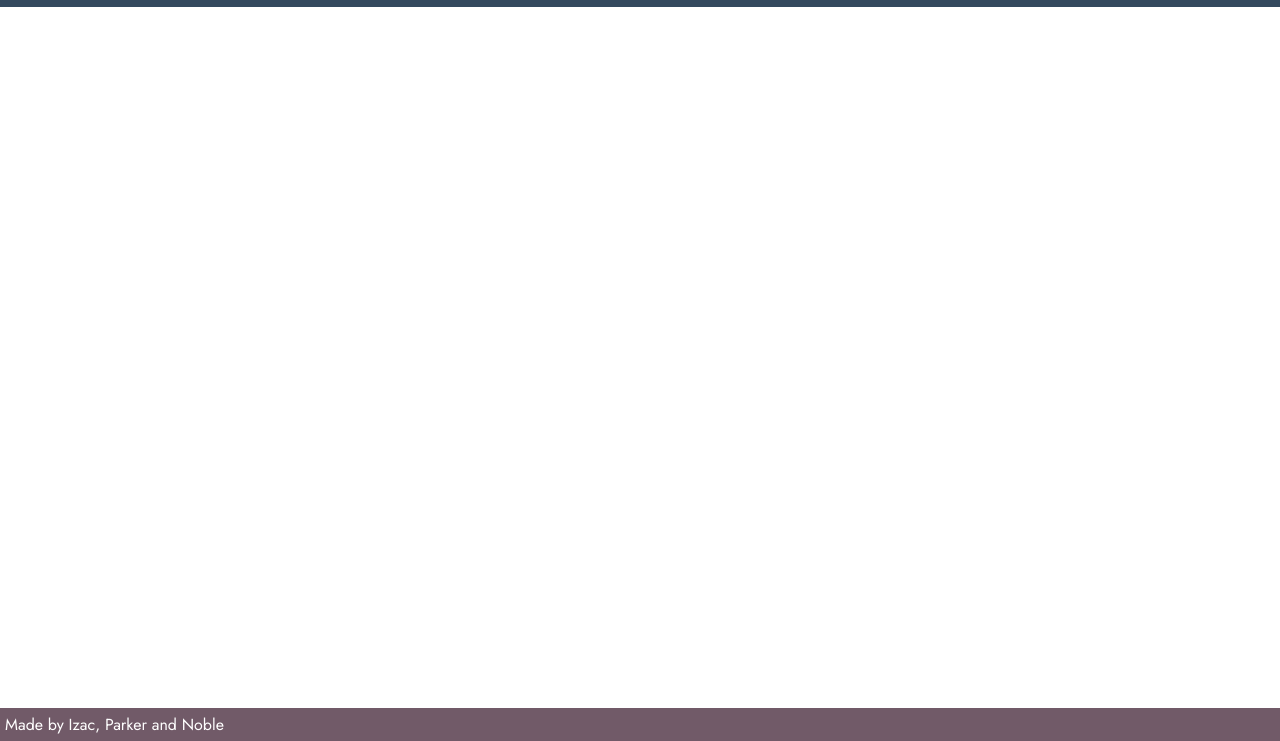
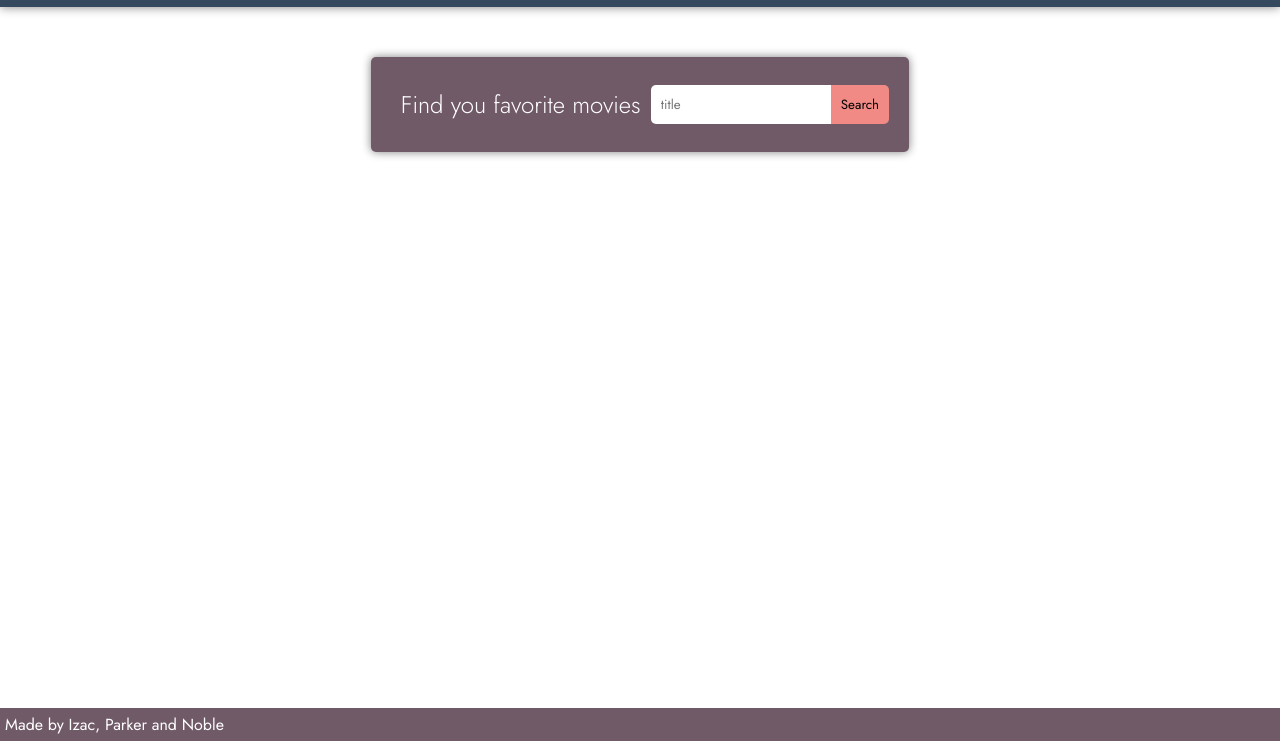
Before and after one commit to izacpeterson/mtech_movie, a plain HTML site: page index.html in a window 1280 px wide. Shown: the part 59-800 px from the top of the page. Drawn offline with Linux system fonts and the light colour scheme.

Commit message:
worked on styling while I didn't have a stable internet connections

```diff
--- a/index.html
+++ b/index.html
@@ -12,7 +12,15 @@
     <header>
       <h1>Movie App</h1>
     </header>
-    <main></main>
+    <main>
+      <form action="">
+        <h2>Find you favorite movies</h2>
+        <span class="searchBar">
+          <input type="text" placeholder="title" />
+          <button>Search</button>
+        </span>
+      </form>
+    </main>
     <footer>Made by Izac, Parker and Noble</footer>
   </body>
 </html>
--- a/scss/style.scss
+++ b/scss/style.scss
@@ -1,4 +1,4 @@
-@import url("https://fonts.googleapis.com/css2?family=Jost:wght@200;400&display=swap");
+@import url("https://fonts.googleapis.com/css2?family=Jost:wght@200;300;400&display=swap");
 
 /* Color Theme Swatches in Hex */
 $Coral-Dunes-1-hex: #34495e;
@@ -16,17 +16,59 @@ $tertiary: $Coral-Dunes-3-hex;
 
 $text: #fff;
 
+$border-radius: 5px;
+
 * {
   margin: 0;
   padding: 0;
-
   font-family: "Jost", sans-serif;
 }
+
 header {
   background-color: $back-1;
   color: $text;
-
   padding: 10px;
+  box-shadow: 0 0 10px grey;
+}
+main {
+  display: flex;
+  justify-content: center;
+  align-items: center;
+}
+form {
+  background-color: $back-2;
+  margin: 50px;
+  padding: 20px;
+  display: flex;
+  // flex-direction: column;
+  align-items: center;
+  justify-content: center;
+  box-shadow: 0 0 10px grey;
+  border-radius: $border-radius;
+  h2 {
+    margin: 10px;
+    color: white;
+    font-weight: 300;
+  }
+  span {
+    display: flex;
+  }
+  input {
+    padding: 10px;
+    background: white;
+    border: none;
+    border-radius: $border-radius 0 0 $border-radius;
+  }
+  button {
+    padding: 10px;
+    background: $primary;
+    border: none;
+    border-radius: 0 $border-radius $border-radius 0;
+    transition: 0.1s;
+    &:hover {
+      color: white;
+    }
+  }
 }
 footer {
   position: fixed;
```
Also changed, not shown: css/style.css, 1 other file.
